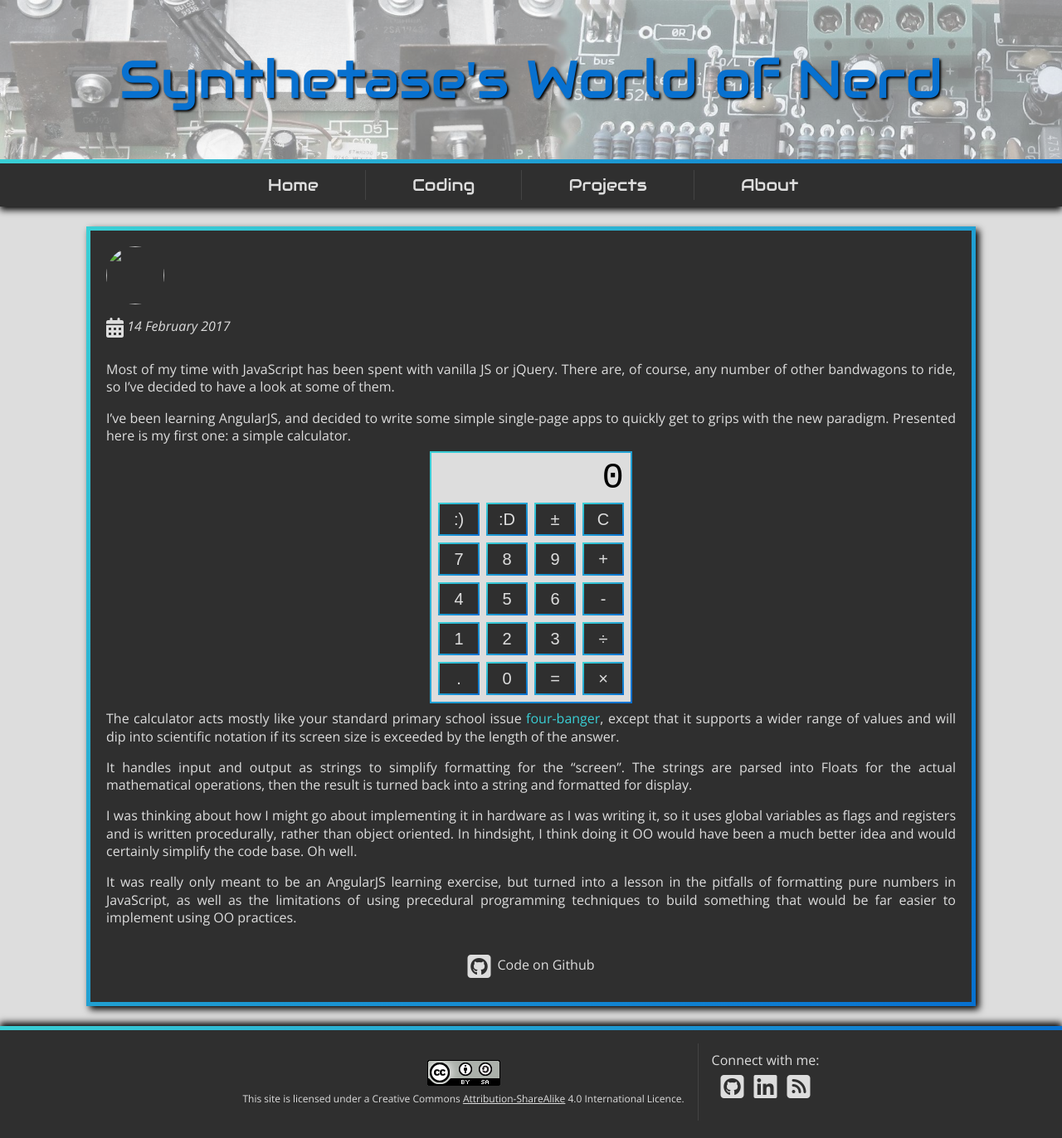
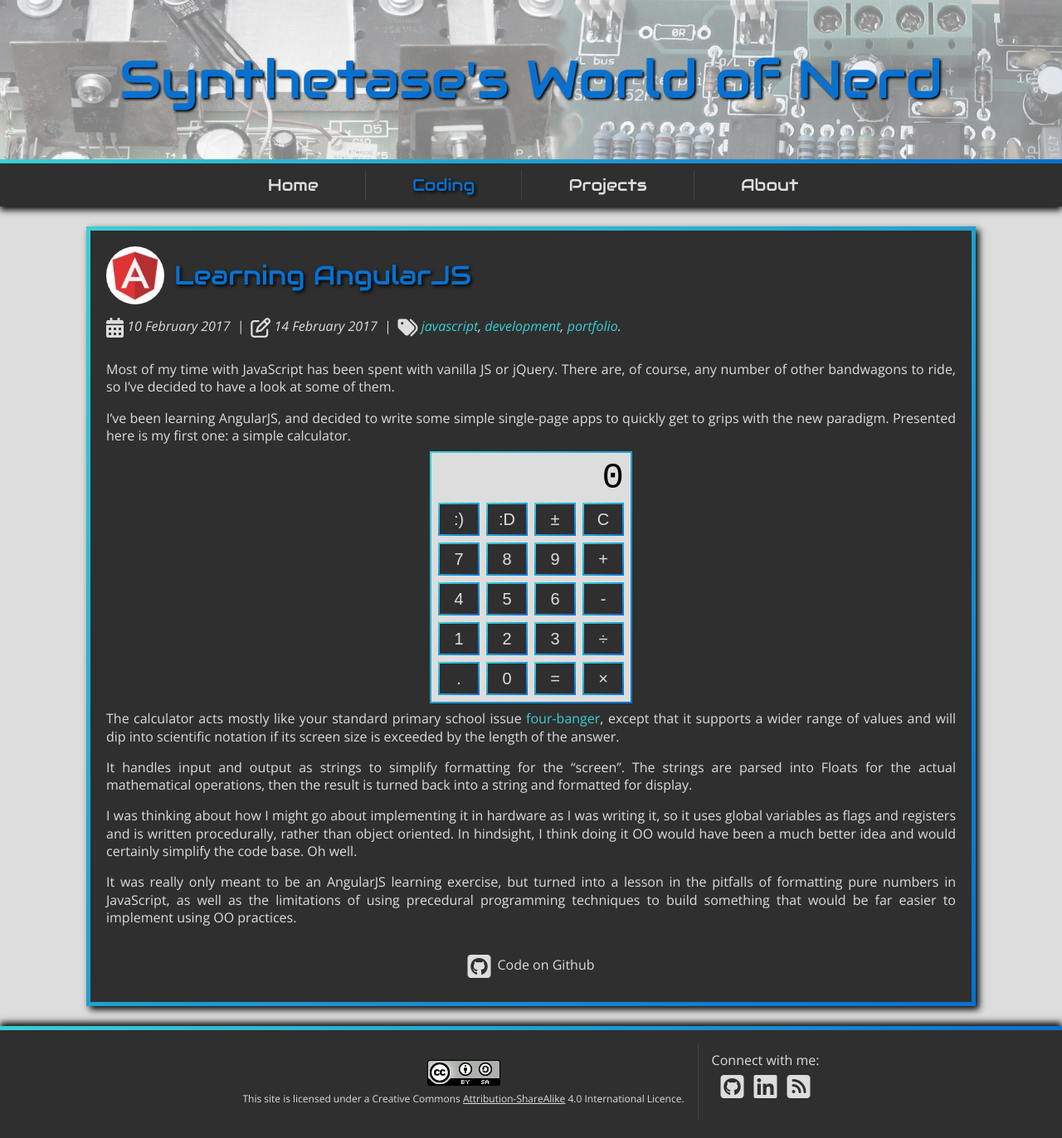
Before and after one commit to StaphSynth/StaphSynth.github.io, a Jekyll site: the page built from _posts/2017-02-10-Learning-angular.md, in a window 1280 px wide. Shown: the whole page at 83% size. Built offline with Jekyll 4.4.1, drawn with Linux system fonts in a browser that asks for light colours; nearby versions of some CDN libraries; our own code applies the rules of GitHub Pages for plain Markdown files; some of the changed lines change nothing that is shown.

Commit message:
resolved merge conflict

```diff
--- a/_posts/2017-02-10-Learning-angular.md
+++ b/_posts/2017-02-10-Learning-angular.md
@@ -4,12 +4,7 @@
 imageSource: /img/angularjs-logo.jpg
 byline: Includes single-page calculator app! :0
 category: coding
-<<<<<<< HEAD
-# published: false
 modified: 2017-02-14
-=======
-published: false
->>>>>>> master
 tags:
   - javascript
   - development
```
